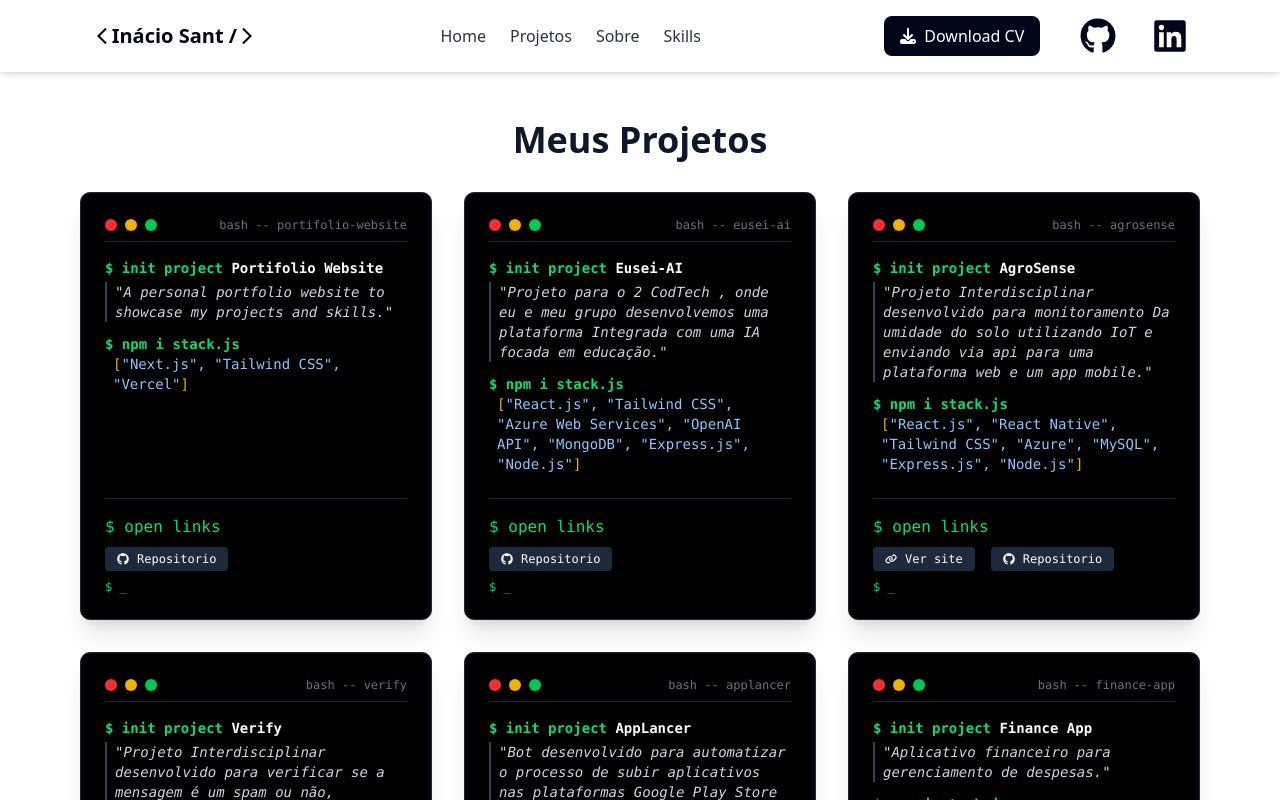
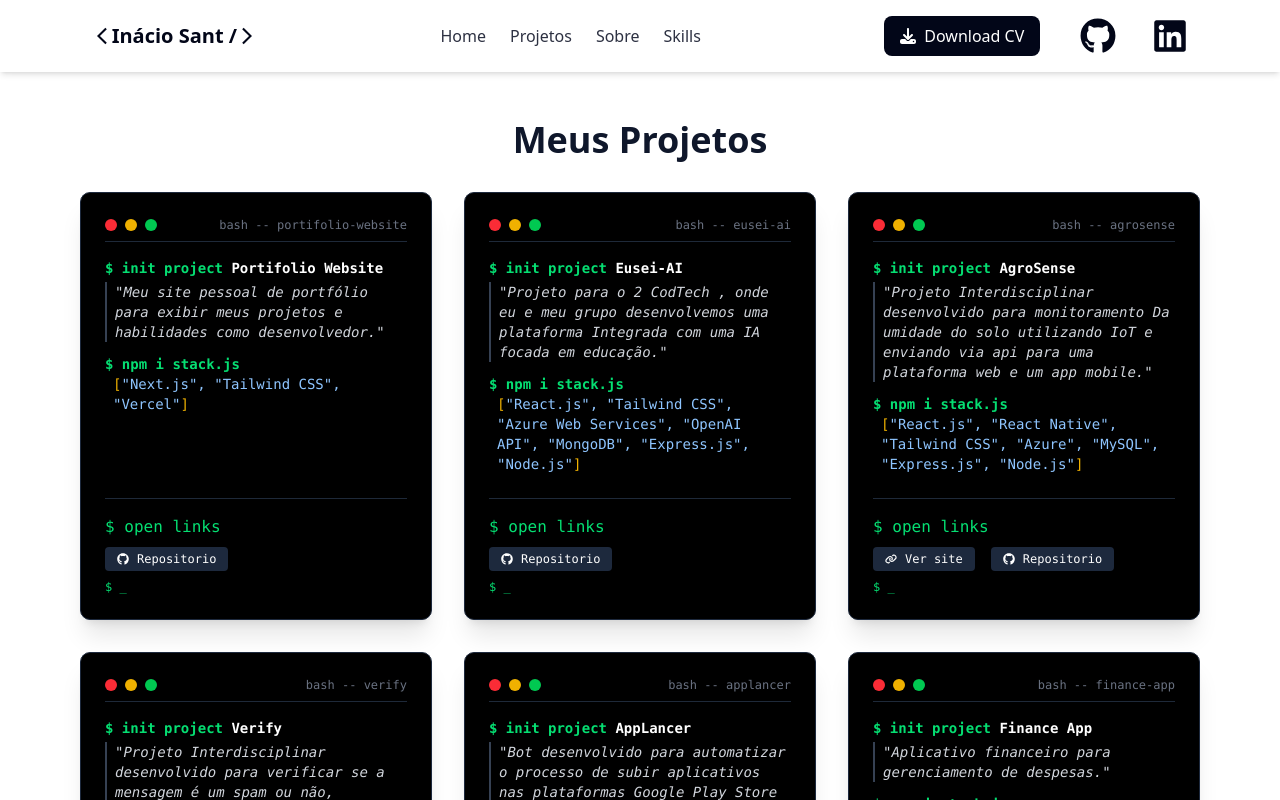
Before and after one commit to Inaciosant/portifolio-dev, a Next.js app: page /projects in a window 1280 px wide. Shown: the top 800 px of the page. Built offline with nearby package versions, Linux system fonts and the light colour scheme.

Commit message:
feat: traduzir descrição do projeto Portifolio Website para português

```diff
--- a/src/components/projects/repository/projects.js
+++ b/src/components/projects/repository/projects.js
@@ -2,7 +2,7 @@ export const projectsRepository = [
   {
     name: "Portifolio Website",
     description:
-      "A personal portfolio website to showcase my projects and skills.",
+      "Meu site pessoal de portfólio para exibir meus projetos e habilidades como desenvolvedor.",
     url: " ",
     stack: ["Next.js", "Tailwind CSS", "Vercel"],
     repository: "https://github.com/Inaciosant/portifolio-dev",
```
